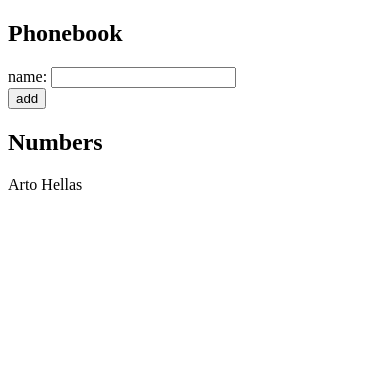
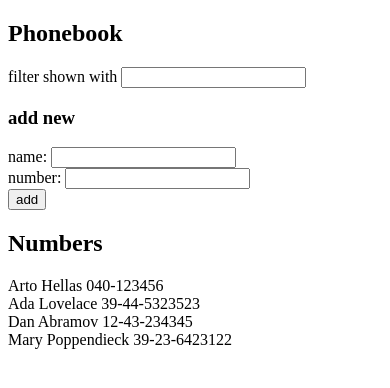
Before and after one commit to konay-nma/fullstackopen-exercises, a React (Create React App) app in the folder part2/phonebook/: page / in a window 390 px wide. Shown: the top 388 px of the page. Built offline with nearby package versions, Linux system fonts and the light colour scheme.

Commit message:
phonebook 2.9

```diff
--- a/part2/phonebook/src/App.js
+++ b/part2/phonebook/src/App.js
@@ -2,38 +2,59 @@
 
 const App = () => {
   const [persons, setPersons] = useState([
-    { name: 'Arto Hellas' }
+    { name: 'Arto Hellas', number: '040-123456' },
+    { name: 'Ada Lovelace', number: '39-44-5323523' },
+    { name: 'Dan Abramov', number: '12-43-234345' },
+    { name: 'Mary Poppendieck', number: '39-23-6423122' }
   ])
   const [newName, setNewName] = useState('')
+  const [newNumber, setNewNumber] = useState('')
+  const [filter, setFilter] = useState('')
 
   const handleSubmit = (e) => {
     e.preventDefault();
     console.log('button clicked', e.target)
-    if (newName === '') return
+    if (newName === '' || newNumber === '') return
     const alreadyAdd = persons.find(person => newName.trim() === person.name)
     console.log(alreadyAdd)
     alreadyAdd === undefined ?
-      setPersons([...persons, { name: newName }])
+      setPersons([...persons, { name: newName, number: newNumber }])
       :
       alert(`${newName} is already added to phonebook`)
     setNewName('')
+    setNewNumber('')
   }
-  const handleNameChnge = (e) => {
+  const handleNameChange = (e) => {
     setNewName(e.target.value)
   }
+
+  const handlePhoneChange = (e) => {
+    setNewNumber(e.target.value)
+  }
+
+  const handleFilterChange = (e) => {
+    setFilter(e.target.value.toLowerCase())
+  }
+
+  const personsToShow = filter === '' ? persons
+    : persons.filter(person => person.name.toLowerCase().includes(filter))
+
   return (
     <div>
       <h2>Phonebook</h2>
+      filter shown with <input onChange={handleFilterChange} />
+      <h3>add new</h3>
       <form onSubmit={handleSubmit}>
         <div>
-          name: <input value={newName} onChange={handleNameChnge} />
+          name: <input value={newName} onChange={handleNameChange} /> <br />
+          number: <input value={newNumber} onChange={handlePhoneChange} />
         </div>
         <div>
           <button type="submit">add</button>
         </div>
       </form>
       <h2>Numbers</h2>
-      {persons.map(person => <div key={person.name}> {person.name}</div>)}
+      {personsToShow.map(person => <div key={person.name}> {person.name} {person.number}</div>)}
     </div>
   )
 }
```
